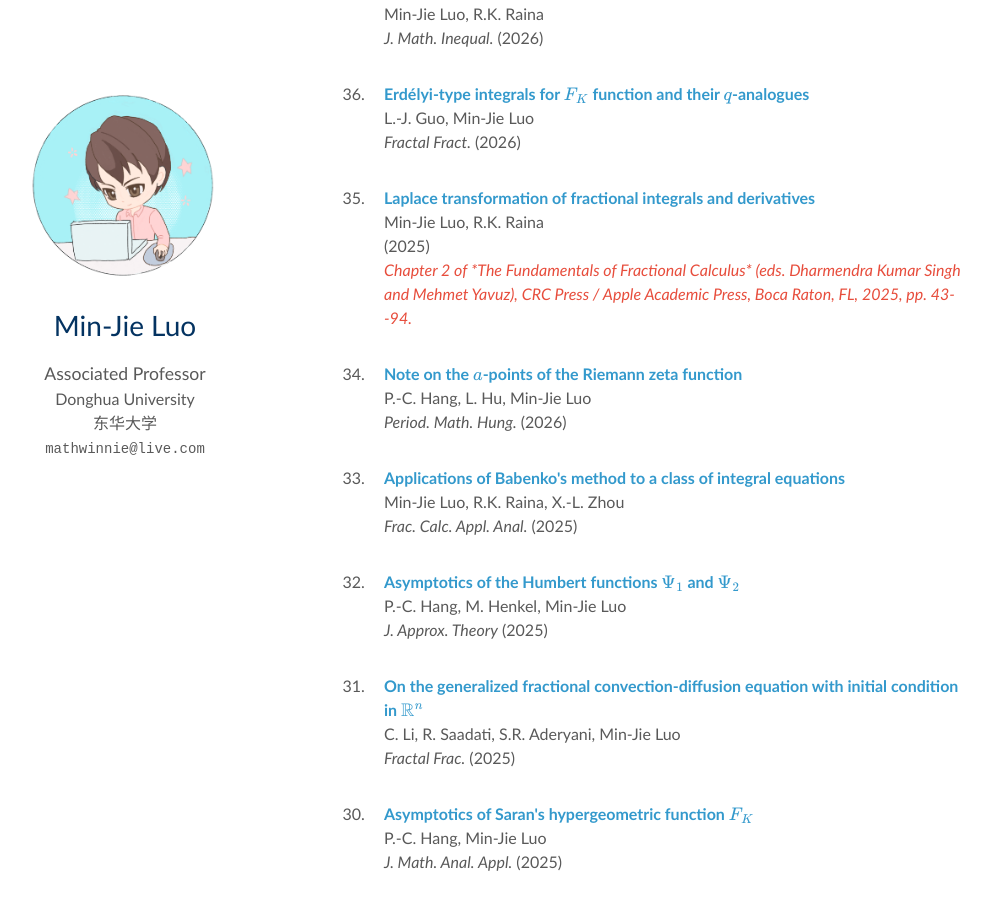
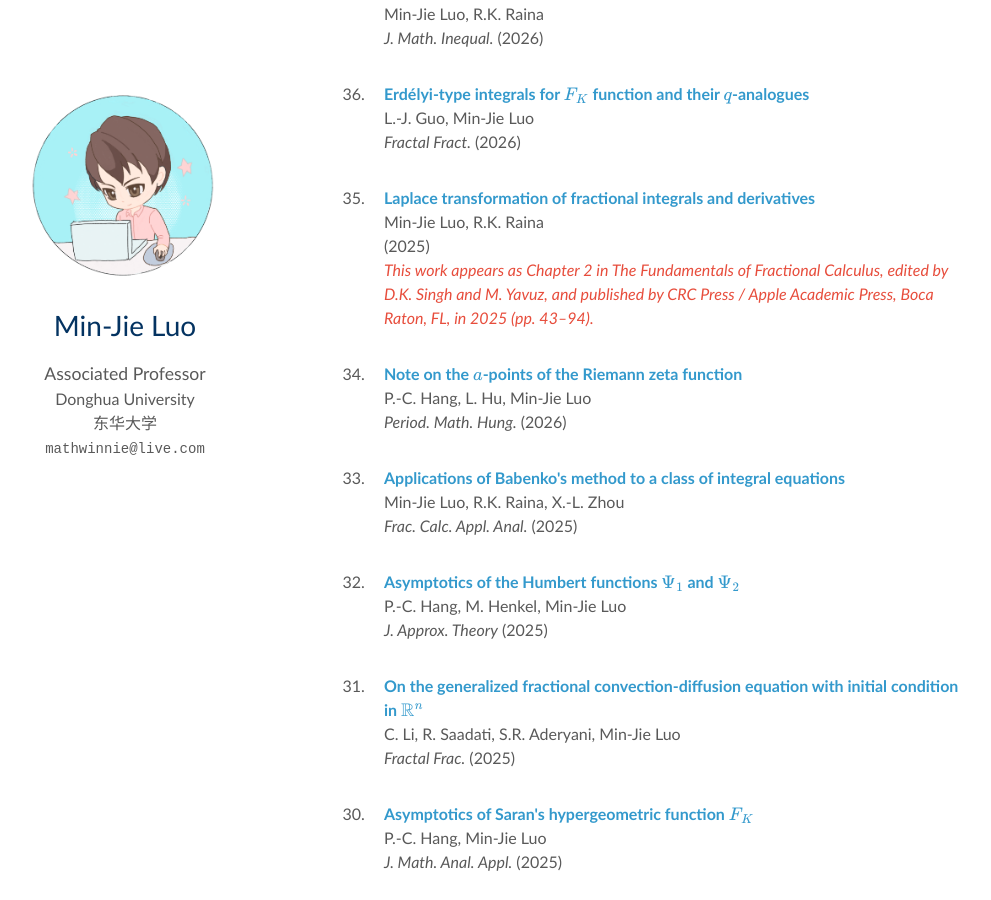
Before and after one commit to mathwinnie/mathwinnie.github.io, a Jekyll site: the page built from index.md, in a window 1280 px wide and 900 px high, scrolled down 3895 px. Shown: the whole window, without its empty margins (95-1086 px from the left). Built offline with Jekyll 4.4.1, drawn with Linux system fonts in a browser that asks for light colours; a style sheet for code colours, icons or effects is not loaded; our own code applies the rules of GitHub Pages for plain Markdown files.

Commit message:
Update publications.yml

```diff
--- a/_data/publications.yml
+++ b/_data/publications.yml
@@ -53,7 +53,7 @@ main:
     authors: Min-Jie Luo, R.K. Raina
     year: 2025
     link: https://doi.org/10.1201/9781003638339
-    notes: Chapter 2 of *The Fundamentals of Fractional Calculus* (eds. Dharmendra Kumar Singh and Mehmet Yavuz), CRC Press / Apple Academic Press, Boca Raton, FL, 2025, pp. 43--94.
+    notes: This work appears as Chapter 2 in The Fundamentals of Fractional Calculus, edited by D.K. Singh and M. Yavuz, and published by CRC Press / Apple Academic Press, Boca Raton, FL, in 2025 (pp. 43–94).
 
   - title: "Note on the $a$-points of the Riemann zeta function"
     authors: P.-C. Hang, L. Hu, Min-Jie Luo
```
